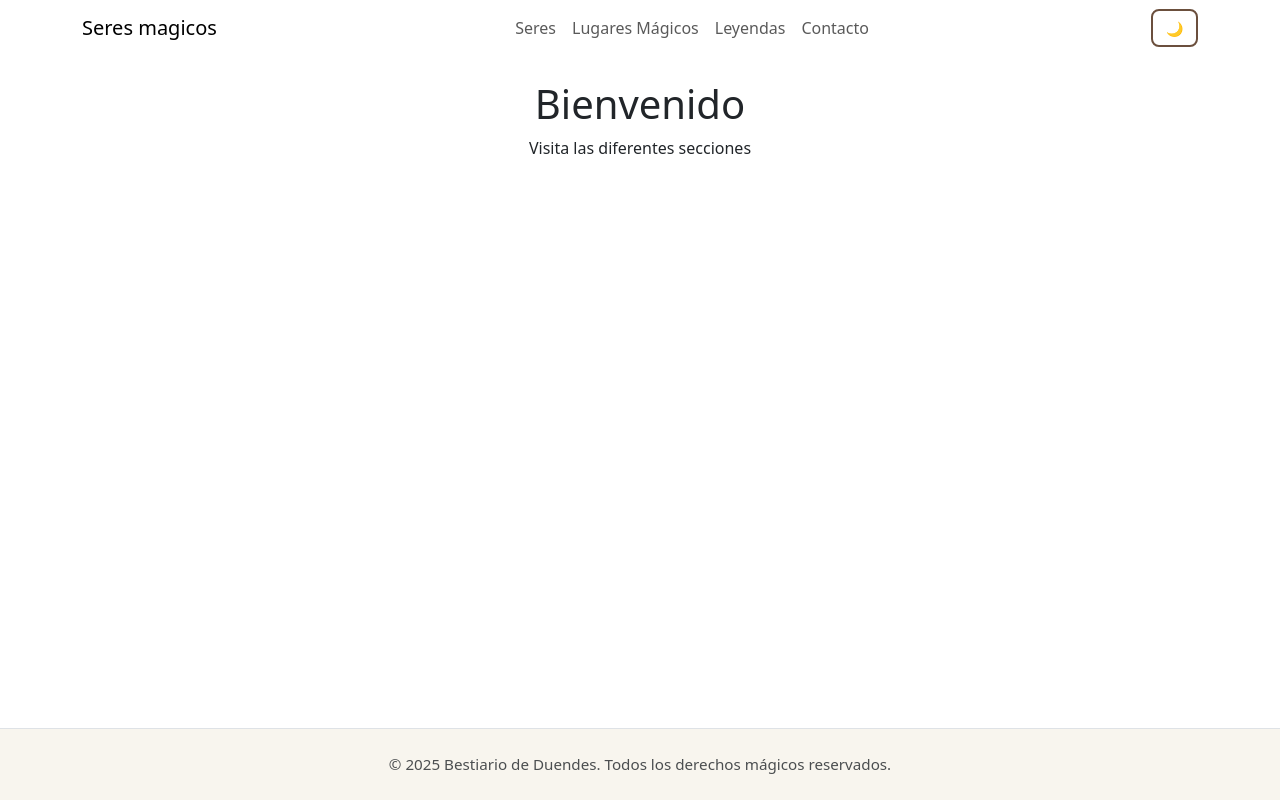
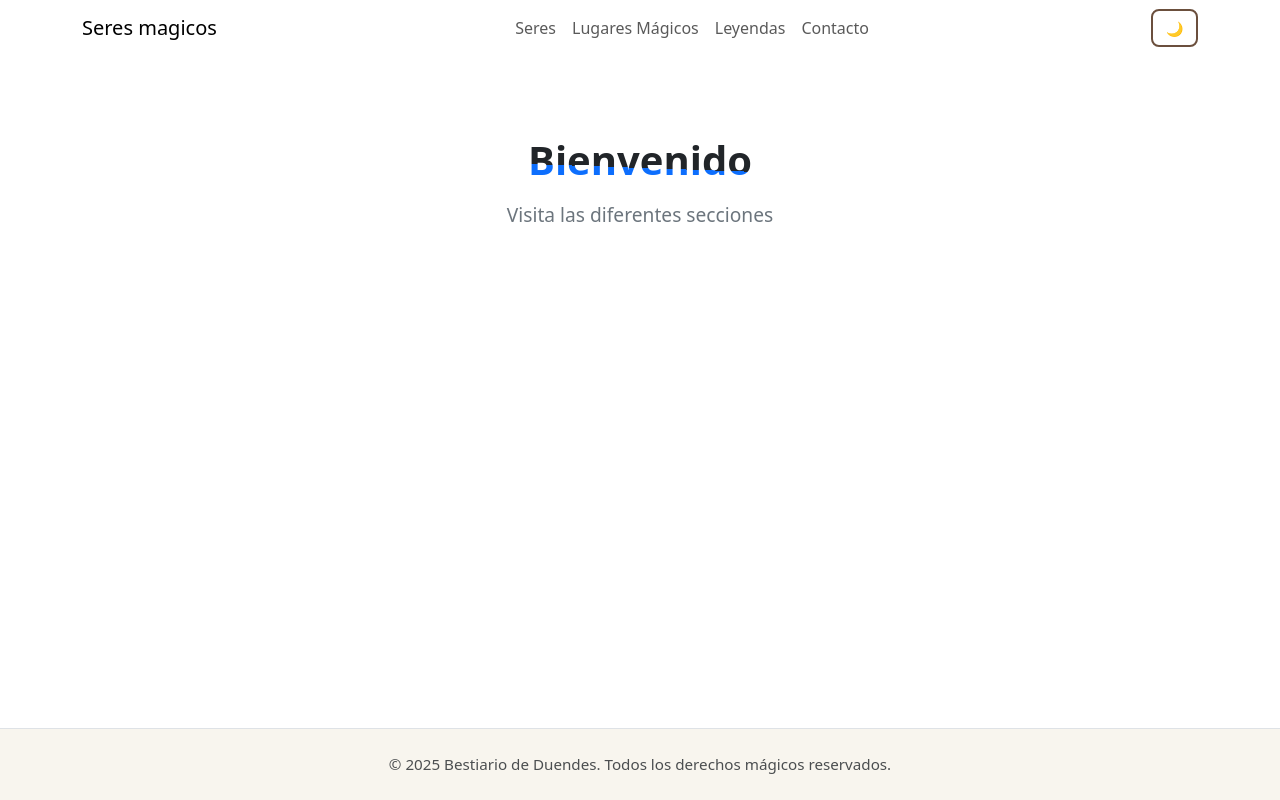
Before and after one commit to cocomicho1986/tpn3diegovazquez, a React (Vite) app: page / in a window 1280 px wide. Built offline with nearby package versions, Linux system fonts and the light colour scheme.

Commit message:
efecto agua que fluye y componente Home.jsx

```diff
--- /dev/null
+++ b/src/components/HomeCard.jsx
@@ -0,0 +1,29 @@
+// src/components/HomeCard.jsx
+import React, { useEffect } from 'react';
+import styles from '../styles/HomeCard.module.css';
+
+export default function HomeCard() {
+  useEffect(() => {
+    // Verifica que las variables existan
+    const bodyColor = getComputedStyle(document.documentElement)
+      .getPropertyValue('--bs-body-color');
+    const primaryColor = getComputedStyle(document.documentElement)
+      .getPropertyValue('--bs-primary');
+
+    console.log('🎨 --bs-body-color:', bodyColor);
+    console.log('🎨 --bs-primary:', primaryColor);
+  }, []);
+
+  return (
+    <div className={styles.cardWrapper}>
+      <div className={styles.card}>
+        <div className={styles.textSide}>
+          <h1 className={styles.homeTitle}>Bienvenido</h1>
+          <p className={styles.homeDescription}>
+            Visita las diferentes secciones
+          </p>
+        </div>
+      </div>
+    </div>
+  );
+}
--- a/src/pages/Home.jsx
+++ b/src/pages/Home.jsx
@@ -1,8 +1,15 @@
+// src/pages/Home.jsx
+import React from 'react';
+import HomeCard from '../components/HomeCard';
+
 export default function Home() {
   return (
-    <div className="container text-center">
-      <h1>Bienvenido</h1>
-      <p>Visita las diferentes secciones</p>
+    <div className="container py-4">
+      <div className="row justify-content-center">
+        <div className="col-12 col-md-8">
+          <HomeCard />
+        </div>
+      </div>
     </div>
   );
 }
--- /dev/null
+++ b/src/styles/HomeCard.module.css
@@ -0,0 +1,88 @@
+/* src/styles/HomeCard.module.css */
+
+.cardWrapper {
+  display: flex;
+  flex-direction: column;
+  height: 100%;
+  width: 100%;
+}
+
+
+.card {
+  width: 100%;
+  padding: 2rem;
+  background: transparent;
+  text-align: center;
+}
+
+
+.homeTitle {
+  font-size: 2.5rem;
+  font-weight: 800;
+  margin: 0 0 1rem;
+  line-height: 1.2;
+
+
+  background: linear-gradient(
+    182deg,
+    /*to bottom, */
+    var(--bs-body-color) 0%,
+    var(--bs-body-color) 35%,
+    var(--bs-primary) 35%,
+    var(--bs-primary) 100%
+  );
+
+
+  background-size: 100% 200%;
+
+
+  animation: waterFlow 20s ease-in-out infinite;
+
+
+  background-position: 0% 0%;
+
+
+  -webkit-background-clip: text;
+  -webkit-text-fill-color: transparent;
+  background-clip: text;
+  display: inline-block;
+}
+
+
+@keyframes waterFlow {
+
+  0% {
+    background-position: 15% 10%;
+  }
+
+
+  25% {
+    background-position: 0% 0%;
+  }
+  45% { background-position: 60% 40%; }
+
+
+  50% {
+    background-position: 100% 100%;
+
+  }
+   60% { background-position: 80% 70%; }
+
+
+  75% {
+    background-position: 0% 100%;
+  }
+
+
+  100% {
+    background-position: 0% 0%;
+  }
+}
+
+/* Estilo del texto descriptivo */
+.homeDescription {
+  font-size: 1.2rem;
+  line-height: 1.6;
+  margin: 0;
+  color: var(--bs-secondary-color);
+}
```
Also changed, not shown: src/components/Card.jsx (deleted, +0 -29 lines).
